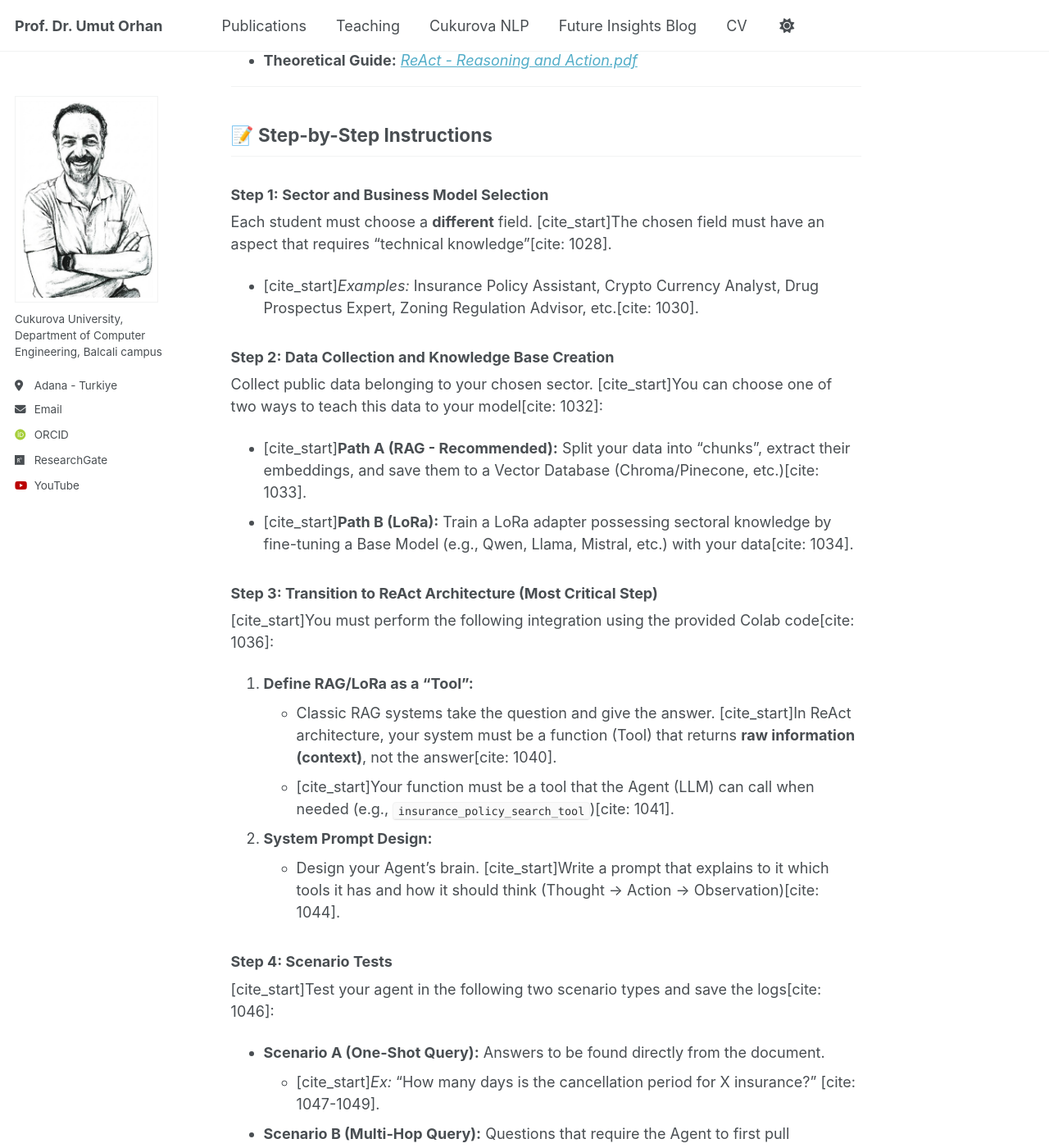
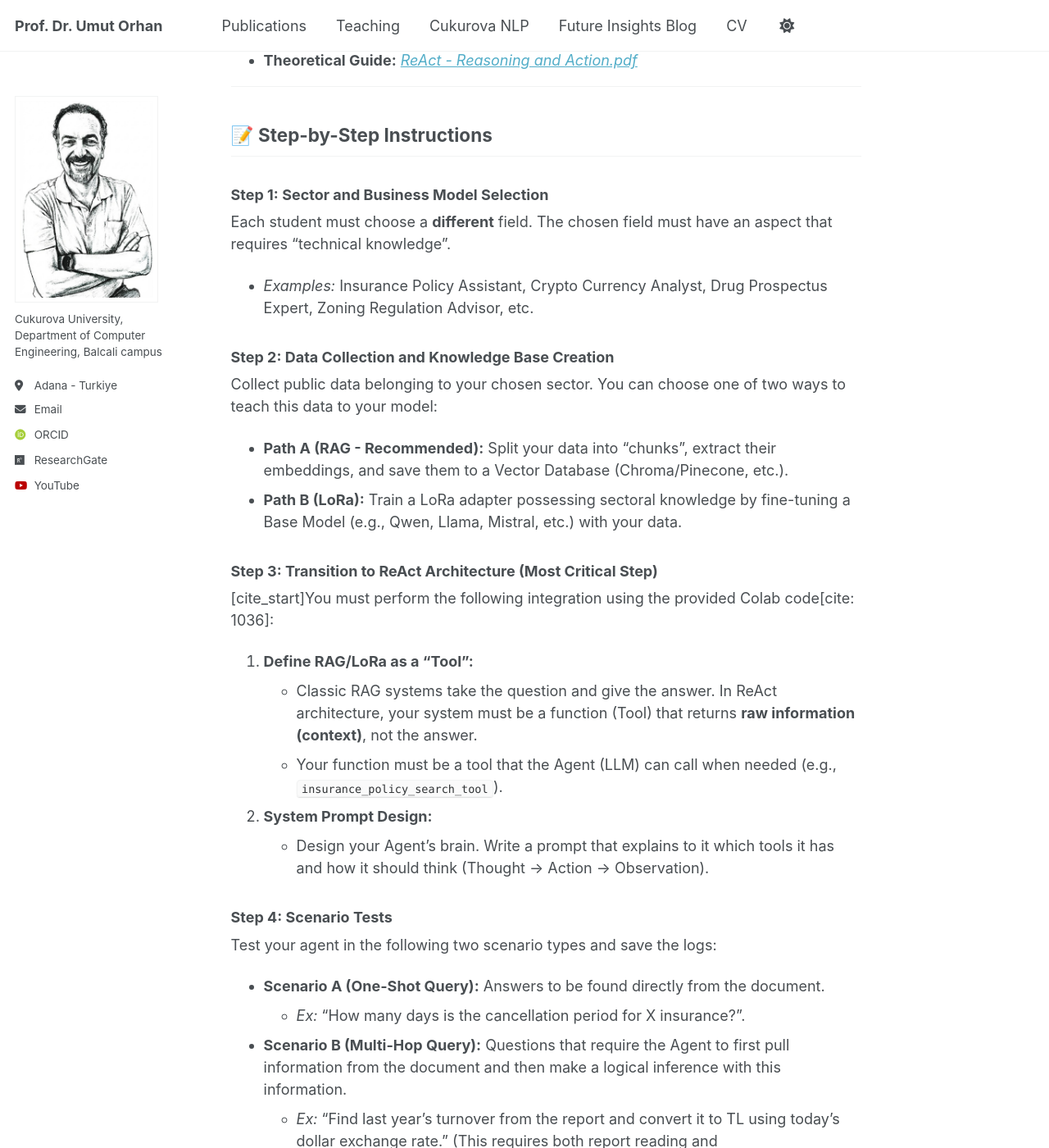
Before and after one commit to uorhan/uorhan.github.io, a Jekyll site: the page built from files/Agentic-task.md, in a window 1280 px wide and 1400 px high, scrolled down 558 px. Shown: the whole window at 82% size. Built offline with Jekyll 4.4.1, drawn with Linux system fonts in a browser that asks for light colours; some web fonts are replaced; some of the changed text lies outside the part shown.

Commit message:
Refactor Agentic-task.md for clarity and consistency

```diff
--- a/files/Agentic-task.md
+++ b/files/Agentic-task.md
@@ -10,12 +8,12 @@ description: "A task to transform a static LLM into an autonomous ReAct Agent ca
 
 ## 🎯 Project Goal
 
-[cite_start]Using the provided base code skeleton, your goal is to develop a specialized AI assistant for a specific commercial field of your choice (e.g., E-Commerce, Law, Health, Logistics, etc.)[cite: 1020].
-[cite_start]Your agent must answer user questions by "reasoning" using technical documents or data belonging to that sector[cite: 1021].
+Using the provided base code skeleton, your goal is to develop a specialized AI assistant for a specific commercial field of your choice (e.g., E-Commerce, Law, Health, Logistics, etc.).
+Your agent must answer user questions by "reasoning" using technical documents or data belonging to that sector.
 
 ## 🔗 Resources
 
-* [cite_start]**Base Code (Notebook):** <A href="https://colab.research.google.com/drive/1P_6jWDjVKEgOgPZXxUCXleyg5ERIt4Pl?usp=sharing"> Google Colab Link</a>
+* **Base Code (Notebook):** <A href="https://colab.research.google.com/drive/1P_6jWDjVKEgOgPZXxUCXleyg5ERIt4Pl?usp=sharing"> Google Colab Link</a>
 * **Theoretical Guide:** <A href="https://uorhan.github.io/files/Agent.pdf">*ReAct - Reasoning and Action.pdf*</a>
 
 ---
@@ -23,42 +21,42 @@ description: "A task to transform a static LLM into an autonomous ReAct Agent ca
 ## 📝 Step-by-Step Instructions
 
 ### Step 1: Sector and Business Model Selection
-Each student must choose a **different** field. [cite_start]The chosen field must have an aspect that requires "technical knowledge"[cite: 1028].
-* [cite_start]*Examples:* Insurance Policy Assistant, Crypto Currency Analyst, Drug Prospectus Expert, Zoning Regulation Advisor, etc.[cite: 1030].
+Each student must choose a **different** field. The chosen field must have an aspect that requires "technical knowledge".
+* *Examples:* Insurance Policy Assistant, Crypto Currency Analyst, Drug Prospectus Expert, Zoning Regulation Advisor, etc.
 
 ### Step 2: Data Collection and Knowledge Base Creation
-Collect public data belonging to your chosen sector. [cite_start]You can choose one of two ways to teach this data to your model[cite: 1032]:
+Collect public data belonging to your chosen sector. You can choose one of two ways to teach this data to your model:
 
-* [cite_start]**Path A (RAG - Recommended):** Split your data into "chunks", extract their embeddings, and save them to a Vector Database (Chroma/Pinecone, etc.)[cite: 1033].
-* [cite_start]**Path B (LoRa):** Train a LoRa adapter possessing sectoral knowledge by fine-tuning a Base Model (e.g., Qwen, Llama, Mistral, etc.) with your data[cite: 1034].
+* **Path A (RAG - Recommended):** Split your data into "chunks", extract their embeddings, and save them to a Vector Database (Chroma/Pinecone, etc.).
+* **Path B (LoRa):** Train a LoRa adapter possessing sectoral knowledge by fine-tuning a Base Model (e.g., Qwen, Llama, Mistral, etc.) with your data.
 
 ### Step 3: Transition to ReAct Architecture (Most Critical Step)
 [cite_start]You must perform the following integration using the provided Colab code[cite: 1036]:
 
 1.  **Define RAG/LoRa as a "Tool":**
-    * Classic RAG systems take the question and give the answer. [cite_start]In ReAct architecture, your system must be a function (Tool) that returns **raw information (context)**, not the answer[cite: 1040].
-    * [cite_start]Your function must be a tool that the Agent (LLM) can call when needed (e.g., `insurance_policy_search_tool`)[cite: 1041].
+    * Classic RAG systems take the question and give the answer. In ReAct architecture, your system must be a function (Tool) that returns **raw information (context)**, not the answer.
+    * Your function must be a tool that the Agent (LLM) can call when needed (e.g., `insurance_policy_search_tool`).
 
 2.  **System Prompt Design:**
-    * Design your Agent's brain. [cite_start]Write a prompt that explains to it which tools it has and how it should think (Thought -> Action -> Observation)[cite: 1044].
+    * Design your Agent's brain. Write a prompt that explains to it which tools it has and how it should think (Thought -> Action -> Observation).
 
 ### Step 4: Scenario Tests
-[cite_start]Test your agent in the following two scenario types and save the logs[cite: 1046]:
+Test your agent in the following two scenario types and save the logs:
 
 * **Scenario A (One-Shot Query):** Answers to be found directly from the document.
-    * [cite_start]*Ex:* "How many days is the cancellation period for X insurance?" [cite: 1047-1049].
+    * *Ex:* "How many days is the cancellation period for X insurance?".
 * **Scenario B (Multi-Hop Query):** Questions that require the Agent to first pull information from the document and then make a logical inference with this information.
-    * *Ex:* "Find last year's turnover from the report and convert it to TL using today's dollar exchange rate." (This requires both report reading and calculation/exchange rate knowledge) [cite_start][cite: 1050-1051].
+    * *Ex:* "Find last year's turnover from the report and convert it to TL using today's dollar exchange rate." (This requires both report reading and calculation/exchange rate knowledge).
 
 ---
 
 ## 📦 Deliverables
 
-1.  [cite_start]**Github Repository:** [cite: 1053]
+1.  **Github Repository:**
     * Working `.ipynb` (Colab) file or Python scripts.
     * `requirements.txt` used.
     * Examples from the selected dataset.
-2.  [cite_start]**Project Report (PDF):** [cite: 1058]
+2.  **Project Report (PDF):**
     * Selected sector and reason.
     * Method Used (RAG or LoRa?) and architecture diagram.
     * **Trace Outputs:** Example logs showing the Agent's "Thinking" steps (Thought, Action, Observation).
@@ -68,6 +66,6 @@ Collect public data belonging to your chosen sector. [cite_start]You can choose
 
 ## 💡 Tips and Warnings
 
-* **Infinite Loop:** Sometimes if the Agent cannot find the answer, it may constantly make the same search. [cite_start]Do not forget to put a loop limit (`max_turns`) (e.g., Maximum 5 steps) [cite: 1067-1068].
-* **Hallucination:** The Agent may try to invent and call a tool it does not have (e.g., `email_sender`). [cite_start]Define your tools very clearly in the System Prompt[cite: 1069].
-* **Language Issue:** If your data is in English and questions are in Turkish, the Agent may get confused. [cite_start]You can solve this by giving the command "Always think and answer in Turkish" inside the Prompt [cite: 1070-1071].
+* **Infinite Loop:** Sometimes if the Agent cannot find the answer, it may constantly make the same search. Do not forget to put a loop limit (`max_turns`) (e.g., Maximum 5 steps).
+* **Hallucination:** The Agent may try to invent and call a tool it does not have (e.g., `email_sender`). Define your tools very clearly in the System Prompt.
+* **Language Issue:** If your data is in English and questions are in Turkish, the Agent may get confused. You can solve this by giving the command "Always think and answer in Turkish" inside the Prompt.
```
Also changed, not shown: other parts of files/Agentic-task.md (+0 -2 lines).
